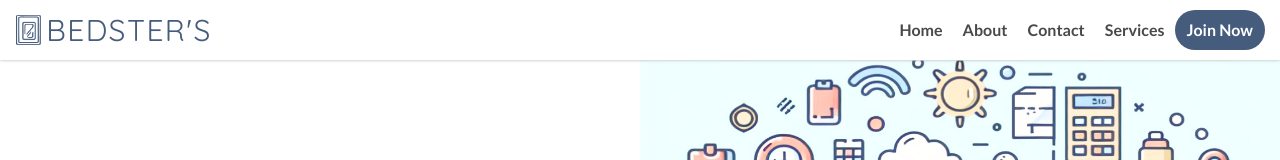
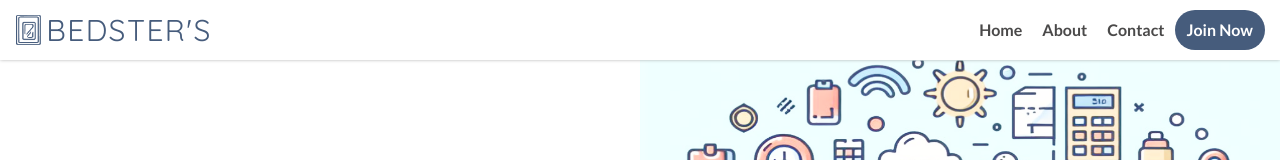
Before and after one commit to codewithbharat/hostelBees, a React (Vite) app in the folder client/: page / in a window 1280 px wide. Shown: the top 160 px of the page. Built offline with nearby package versions, Linux system fonts and the light colour scheme.

Commit message:
removed services.jsx

```diff
--- a/client/src/App.jsx
+++ b/client/src/App.jsx
@@ -17,7 +17,6 @@ function App() {
         <Route path='/about' element={<About />} />
         <Route path='/contact' element={<Contact />} />
         <Route path='/login' element={<Login />} />
-        <Route path='/services' element={<Services />} />
         <Route path='/Register' element={<Register />} />
         <Route path='*' element={<NotFound />} />
       </Routes>
--- a/client/src/components/Navbar.jsx
+++ b/client/src/components/Navbar.jsx
@@ -22,8 +22,6 @@ const Navbar = () => {
                     <NavLink to="/" className="navbar__menu-link">Home</NavLink>
                     <NavLink to="/about" className="navbar__menu-link">About</NavLink>
                     <NavLink to="/contact" className="navbar__menu-link">Contact</NavLink>
-                    <NavLink to="/services" className="navbar__menu-link">Services</NavLink>
-
                     <NavLink to="/register" className="navbar__menu-register">Join Now</NavLink>
 
                 </div>
--- a/client/src/pages/Services.jsx
+++ /dev/null
@@ -1,9 +0,0 @@
-import React from 'react'
-
-const Services = () => {
-    return (
-        <div>Services</div>
-    )
-}
-
-export default Services
```
